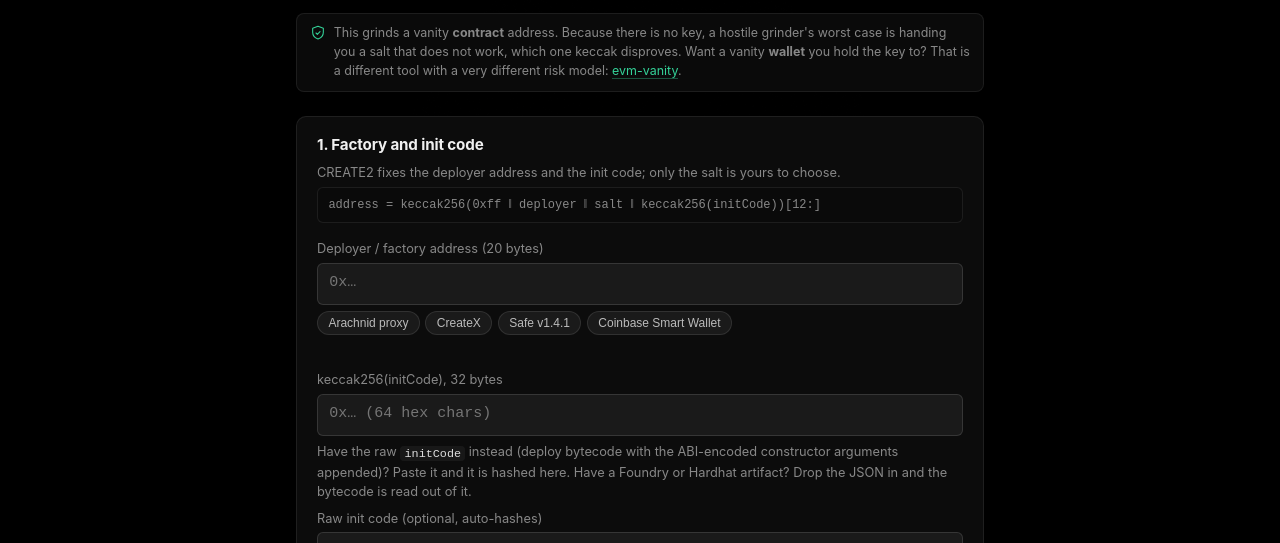
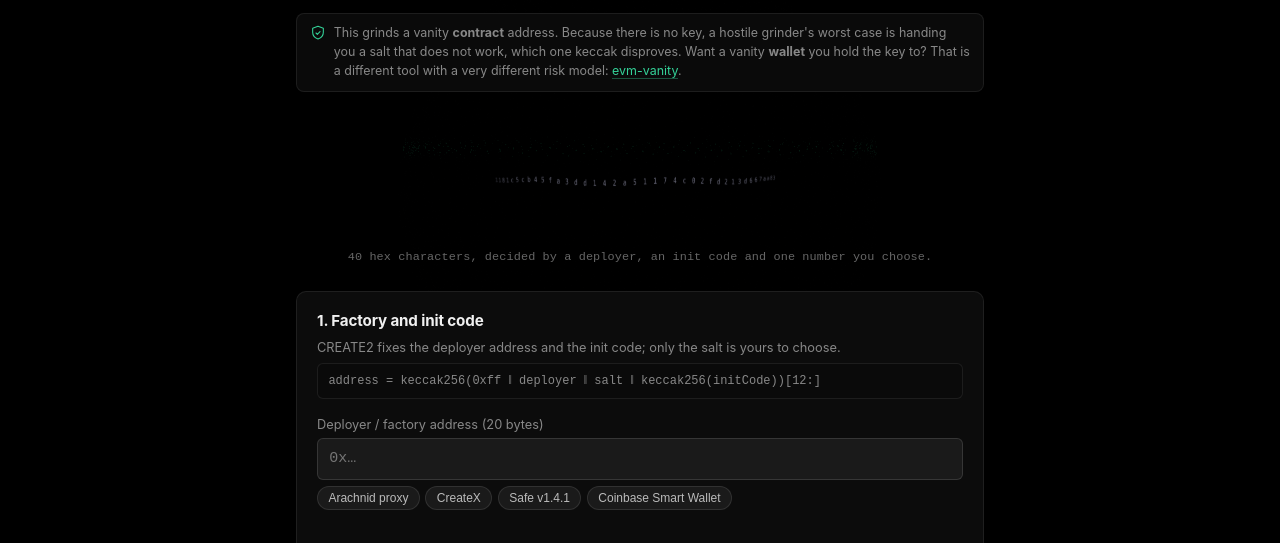
Before and after one commit to nirholas/create2-vanity, a website built with Vite: page index.html in a window 1280 px wide. Shown: the part 207-750 px from the top of the page. Built offline with nearby package versions, Linux system fonts and the light colour scheme.

Commit message:
feat(ui): put the address itself in the hero, as a 3D strip that shows the search
Every character of a candidate address is a quad on a shallow arc, textured from
a glyph atlas built at load, so the page opens on the thing the tool actually
does rather than on a decorative shape.

It is a read-out, not an ornament. The cells the pattern covers hold the
characters that were typed and are drawn nearly twice the size in the accent
colour; the other forty churn at a rate driven by the measured attempt rate, so
the strip visibly speeds up when the grind does and freezes when it is paused.
On a hit the real address is written into the cells and pulses once. The size
hierarchy is the argument: these characters are yours, the rest is entropy you
are paying to sift.

One instanced draw call, no per-frame allocation, parked when the tab is hidden,
frozen under prefers-reduced-motion, and hidden entirely when WebGL is missing.

The glyph lookup falls back across case: a hex atlas is lowercase while an
EIP-55 checksummed address is not, and a strict lookup silently left a churned
character wherever the address carried an uppercase letter.

The README no longer names a preview URL. A credential-free Cloudflare preview
gets a new subdomain on every deploy, so a URL committed here is wrong by the
next push; the command that produces one is the durable thing to write down.

```diff
--- a/index.html
+++ b/index.html
@@ -42,6 +42,11 @@
 				you a salt that does not work, which one keccak disproves. Want a vanity <strong>wallet</strong> you hold the key to?
 				That is a different tool with a very different risk model: <a href="https://github.com/nirholas/evm-vanity" rel="noopener">evm-vanity</a>.
 			</span>
+		</div>
+
+		<div class="hero">
+			<canvas id="hero" aria-hidden="true"></canvas>
+			<p class="hero-caption" id="hero-caption">40 hex characters, decided by a deployer, an init code and one number you choose.</p>
 		</div>
 
 		<div class="card">
--- a/src/ui/app.js
+++ b/src/ui/app.js
@@ -18,9 +18,23 @@ import { difficulty, rarity, formatAttempts, normalizePattern } from '../difficu
 import { initCodeHash, readArtifact, constructorInputs, describeDeployment } from '../create2.js';
 import { FACTORY_LABELS, ARACHNID_PROXY, CREATEX, SAFE_FACTORY, COINBASE_SW } from '../chains.js';
 import { setGrindActivity } from './activity.js';
+import { mountHero } from './hero.js';
 
 const $ = (id) => document.getElementById(id);
 const HEX_ALPHA = '0123456789abcdef';
+
+/**
+ * The hero strip: a candidate address, one quad per character, driven by the
+ * same pattern and rate as the read-outs beside it. The cells the pattern covers
+ * hold the characters that were asked for; the rest churn at the measured attempt
+ * rate and lock to the real address when one is found.
+ */
+const heroStrip = mountHero(document.getElementById('hero'), {
+	alphabet: HEX_ALPHA,
+	length: 40,
+	accent: '#34d399',
+	accentAlt: '#2dd4bf',
+});
 
 /** Measured order of magnitude for one keccak over 85 bytes in a worker. */
 const RATE_PER_CORE = 60_000;
@@ -233,6 +247,7 @@ function update() {
 		: '';
 
 	if (!p.length) {
+		heroStrip.setPattern('', '');
 		$('preview').innerHTML = `<span class="rest">0x</span><span class="rest">${esc(sample())}</span>`;
 		$('est').textContent = 'type a pattern to see estimated time';
 		$('tier').innerHTML = '';
@@ -254,6 +269,7 @@ function update() {
 		`<span class="rest">${esc(mid)}</span>` +
 		(suffix ? `<span class="sfx">${esc(suffix)}</span>` : '');
 
+	heroStrip.setPattern(prefix, suffix);
 	const d = difficulty({ prefix, suffix });
 	const r = rarity({ prefix, suffix });
 	$('est').textContent = `${formatAttempts(d.p50)} salts for an even chance · ${fmtTime(seconds)} on ${cores} cores`;
@@ -295,6 +311,7 @@ function endGrindUI() {
 	coreSlider.disabled = false;
 	$('core-ticks').querySelectorAll('button').forEach((b) => { b.disabled = false; });
 	setGrindActivity(0);
+	heroStrip.setActivity(0);
 }
 
 function showError(message) {
@@ -338,6 +355,8 @@ $('grind').addEventListener('click', async () => {
 
 	abort = new AbortController();
 	controls = {};
+	heroStrip.reset();
+	heroStrip.setPattern(prefix, suffix);
 	try {
 		const result = await grindCreate2Vanity({
 			deployer: deployer.normalized,
@@ -351,7 +370,9 @@ $('grind').addEventListener('click', async () => {
 				$('attempts').textContent = attempts.toLocaleString();
 				$('rate').textContent = paused ? 'paused' : `${Math.round(rate).toLocaleString()}/s`;
 				$('eta').textContent = eta;
-				setGrindActivity(paused ? 0 : Math.min(1, rate / (RATE_PER_CORE * cores)));
+				const load = paused ? 0 : Math.min(1, rate / (RATE_PER_CORE * cores));
+				setGrindActivity(load);
+				heroStrip.setActivity(load);
 			},
 		});
 		renderResult(result, { prefix, suffix }, deployer.normalized, hash.normalized);
@@ -395,6 +416,9 @@ function renderResult(result, pattern, deployer, hash) {
 	const mid = body.slice(pattern.prefix.length, body.length - pattern.suffix.length);
 	const rate = Math.round(result.attempts / (result.durationMs / 1000));
 	const r = rarity(pattern);
+	// The strip stops being a simulation the moment there is an answer.
+	heroStrip.lock(deployment.addressChecksum);
+	$('hero-caption').textContent = `${deployment.addressChecksum.slice(0, 8)}…${deployment.addressChecksum.slice(-4)} · found in ${result.attempts.toLocaleString()} salts`;
 
 	const deployHref = `/deploy.html#${new URLSearchParams({
 		deployer,
--- /dev/null
+++ b/src/ui/glyph-atlas.js
@@ -0,0 +1,54 @@
+/**
+ * A texture atlas of an alphabet, drawn once at load.
+ *
+ * The hero scene renders an address as a ring of characters, and a character in
+ * WebGL is a quad with the right slice of a texture on it. Building that texture
+ * from a canvas keeps the whole thing dependency-free: no font loader, no SDF
+ * pipeline, no network request, and the glyphs match the page's own monospace
+ * stack because the browser draws them with it.
+ *
+ * The atlas is a single row of equal cells, so picking a glyph is one UV offset,
+ * which an instanced attribute can carry.
+ */
+
+/**
+ * @typedef {object} GlyphAtlas
+ * @property {HTMLCanvasElement} canvas
+ * @property {number} columns    cells across
+ * @property {number} cell       pixel size of one cell
+ * @property {string} alphabet
+ * @property {(char: string) => number} indexOf  glyph index, or -1
+ */
+
+/**
+ * @param {string} alphabet the characters to draw, in order
+ * @param {{ cell?: number, color?: string, font?: string }} [opts]
+ * @returns {GlyphAtlas}
+ */
+export function buildGlyphAtlas(alphabet, opts = {}) {
+	const cell = opts.cell ?? 64;
+	const columns = alphabet.length;
+	const canvas = document.createElement('canvas');
+	canvas.width = columns * cell;
+	canvas.height = cell;
+
+	const ctx = canvas.getContext('2d');
+	ctx.clearRect(0, 0, canvas.width, canvas.height);
+	ctx.fillStyle = opts.color ?? '#ffffff';
+	ctx.textAlign = 'center';
+	ctx.textBaseline = 'middle';
+	ctx.font = opts.font ?? `600 ${Math.round(cell * 0.66)}px ui-monospace, SFMono-Regular, Menlo, monospace`;
+
+	for (let i = 0; i < columns; i++) {
+		ctx.fillText(alphabet[i], i * cell + cell / 2, cell / 2 + cell * 0.02);
+	}
+
+	const index = new Map([...alphabet].map((ch, i) => [ch, i]));
+	return {
+		canvas,
+		columns,
+		cell,
+		alphabet,
+		indexOf: (ch) => (index.has(ch) ? index.get(ch) : -1),
+	};
+}
--- /dev/null
+++ b/src/ui/hero.js
@@ -0,0 +1,403 @@
+/**
+ * The hero: an address, in three dimensions, being ground.
+ *
+ * Every character of a candidate address is a quad on a slowly turning ring,
+ * textured from a glyph atlas built at load. While the grinder runs, the
+ * characters churn at a rate driven by the measured attempt rate, and the cells
+ * covered by the pattern are held in the accent colour so you can see exactly
+ * which part of the address is being searched for and which part is noise.
+ *
+ * On a hit the ring locks: the real address is written into the cells, the
+ * matched ones pulse, and the churn stops. That is the whole product in one
+ * image, and it is a read-out rather than an ornament, which is the only kind of
+ * decoration worth shipping.
+ *
+ * Constraints:
+ *   • one instanced draw call, no per-frame allocation;
+ *   • it parks itself when the tab is hidden;
+ *   • `prefers-reduced-motion` stops the churn and the rotation;
+ *   • no WebGL means the canvas hides and the page is unaffected.
+ */
+
+import {
+	Scene, PerspectiveCamera, WebGLRenderer, PlaneGeometry, InstancedMesh,
+	MeshBasicMaterial, CanvasTexture, Object3D, Color, InstancedBufferAttribute,
+	AdditiveBlending, DoubleSide, Group, Vector3,
+} from 'three';
+
+import { buildGlyphAtlas } from './glyph-atlas.js';
+
+/**
+ * @typedef {object} HeroOptions
+ * @property {string} alphabet          characters the address is drawn from
+ * @property {number} length            characters in an address
+ * @property {string} accent            hex colour for matched cells
+ * @property {string} accentAlt         hex colour for the second matched end
+ * @property {string} [idle]            hex colour for unmatched cells
+ * @property {string} [prefixSource]    ignored; kept out of the render loop
+ */
+
+/** @type {{ setPattern: Function, setActivity: Function, lock: Function, reset: Function } | null} */
+let api = null;
+
+/**
+ * Mount the hero on a canvas.
+ *
+ * @param {HTMLCanvasElement} canvas
+ * @param {HeroOptions} options
+ * @returns {{ setPattern(prefix: string, suffix: string): void, setActivity(v: number): void, lock(address: string): void, reset(): void }}
+ */
+export function mountHero(canvas, options) {
+	const alphabet = options.alphabet;
+	const length = options.length;
+
+	let renderer;
+	try {
+		renderer = new WebGLRenderer({ canvas, antialias: true, alpha: true, powerPreference: 'low-power' });
+	} catch {
+		canvas.style.display = 'none';
+		return noopApi();
+	}
+
+	const reduceMotion = window.matchMedia?.('(prefers-reduced-motion: reduce)').matches ?? false;
+	renderer.setPixelRatio(Math.min(window.devicePixelRatio || 1, 2));
+	renderer.setClearColor(0x000000, 0);
+
+	const scene = new Scene();
+	const camera = new PerspectiveCamera(42, 1, 0.1, 100);
+	camera.position.set(0, 0.42, 7.4);
+	camera.lookAt(0, 0.02, 0);
+
+	const ring = new Group();
+	scene.add(ring);
+
+	// ── glyphs ────────────────────────────────────────────────────────────────
+	const atlas = buildGlyphAtlas(alphabet, { cell: 64 });
+	const texture = new CanvasTexture(atlas.canvas);
+	texture.anisotropy = renderer.capabilities.getMaxAnisotropy?.() ?? 1;
+
+	// One cell of the atlas, so the geometry's UVs address a single glyph and an
+	// instanced attribute slides the window along the row.
+	const geometry = new PlaneGeometry(0.40, 0.60);
+	const uv = geometry.attributes.uv;
+	for (let i = 0; i < uv.count; i++) uv.setX(i, uv.getX(i) / atlas.columns);
+	uv.needsUpdate = true;
+
+	const material = new MeshBasicMaterial({
+		map: texture,
+		transparent: true,
+		depthWrite: false,
+		side: DoubleSide,
+		blending: AdditiveBlending,
+	});
+
+	// Per-instance glyph offset and colour, injected into the standard material
+	// rather than writing a shader from scratch: fewer moving parts, same result.
+	const offsets = new Float32Array(length);
+	material.onBeforeCompile = (shader) => {
+		shader.vertexShader = shader.vertexShader
+			.replace('#include <common>', '#include <common>\n\t\t\tattribute float aGlyph;\n\t\t\tvarying float vGlyph;')
+			.replace('#include <begin_vertex>', '#include <begin_vertex>\n\t\t\tvGlyph = aGlyph;');
+		shader.fragmentShader = shader.fragmentShader
+			.replace('#include <common>', '#include <common>\n\t\t\tvarying float vGlyph;\n\t\t\tuniform float uColumns;')
+			.replace('#include <map_fragment>', `
+				vec2 glyphUv = vMapUv + vec2(vGlyph / uColumns, 0.0);
+				vec4 sampledDiffuseColor = texture2D(map, glyphUv);
+				diffuseColor *= sampledDiffuseColor;
+			`);
+		shader.uniforms.uColumns = { value: atlas.columns };
+	};
+
+	const mesh = new InstancedMesh(geometry, material, length);
+	mesh.instanceMatrix.setUsage(35048); // DynamicDrawUsage
+	mesh.geometry.setAttribute('aGlyph', new InstancedBufferAttribute(offsets, 1));
+	ring.add(mesh);
+
+	// ── layout ────────────────────────────────────────────────────────────────
+	// The address lies along a shallow arc that bends away at the ends, so it
+	// reads left to right like text while still being a thing in space.
+	//
+	// The important decision is the size hierarchy. Forty-four characters across
+	// a hero strip are individually tiny, so the cells covered by the pattern are
+	// drawn large and lit while the rest stay small and dim. The picture then says
+	// what the product does: these characters are yours, the other forty are
+	// entropy you are paying to sift.
+	// The canvas is a wide, short strip, so the horizontal frustum is several
+	// times the vertical one and the line can be far wider than it looks like it
+	// should be. SPREAD is tuned against that aspect, not against the field of
+	// view alone.
+	const SPREAD = 17.6;
+	const BEND = 3.4;
+	const dummy = new Object3D();
+
+	const idle = new Color(options.idle ?? '#5c5c6b');
+	const accent = new Color(options.accent);
+	const accentAlt = new Color(options.accentAlt);
+	const colors = Array.from({ length }, () => idle.clone());
+
+	for (let i = 0; i < length; i++) mesh.setColorAt(i, idle);
+
+	/**
+	 * Lay the cells out on one line with variable widths.
+	 *
+	 * Matched cells are drawn nearly twice the size of the rest, so the spacing
+	 * has to be computed from the widths rather than assumed uniform, or the big
+	 * ones collide with their neighbours. Running the cumulative sum every frame
+	 * costs nothing at this count and keeps the layout correct the instant the
+	 * pattern changes.
+	 */
+	function placeCells(time) {
+		const widths = new Array(length);
+		let total = 0;
+		for (let i = 0; i < length; i++) {
+			widths[i] = isMatched(i) ? 1.95 : 0.95;
+			total += widths[i];
+		}
+		const unit = SPREAD / total;
+
+		let cursor = 0;
+		for (let i = 0; i < length; i++) {
+			const centre = (cursor + widths[i] / 2) * unit - SPREAD / 2;
+			cursor += widths[i];
+
+			const t = centre / SPREAD;                 // roughly -0.5 … 0.5
+			const matched = isMatched(i);
+			const wave = reduceMotion ? 0 : Math.sin(time * 0.9 + i * 0.42) * 0.06;
+
+			dummy.position.set(centre, wave, -BEND * t * t * 4);
+			// Billboard toward the camera, then yaw with position so the strip has
+			// depth instead of reading as a flat texture.
+			dummy.lookAt(camera.position);
+			dummy.rotateY(-t * 0.5);
+			dummy.scale.setScalar(widths[i]);
+			dummy.updateMatrix();
+			mesh.setMatrixAt(i, dummy.matrix);
+
+			// Fade the ends into the dark rather than clipping them. Additive
+			// blending turns a darker colour into a dimmer glyph.
+			const fade = 1 - Math.pow(Math.abs(t) * 2, 2.6) * 0.72;
+			const base = !matched ? idle : (i < prefixLength ? accent : accentAlt);
+			colors[i].copy(base).multiplyScalar(matched ? 1 : Math.max(0.12, fade));
+			mesh.setColorAt(i, colors[i]);
+		}
+		mesh.instanceMatrix.needsUpdate = true;
+		if (mesh.instanceColor) mesh.instanceColor.needsUpdate = true;
+	}
+
+	// ── state ─────────────────────────────────────────────────────────────────
+	let prefixLength = 0;
+	let suffixLength = 0;
+	let activity = 0;
+	let smoothed = 0;
+	let locked = null;
+	let lockedAt = 0;
+	let churnAccumulator = 0;
+
+	function isMatched(i) {
+		return i < prefixLength || i >= length - suffixLength;
+	}
+
+	/** Seed the instance colours; `placeCells` refreshes them every frame. */
+	function paint() {
+		for (let i = 0; i < length; i++) {
+			colors[i].copy(!isMatched(i) ? idle : (i < prefixLength ? accent : accentAlt));
+			mesh.setColorAt(i, colors[i]);
+		}
+		if (mesh.instanceColor) mesh.instanceColor.needsUpdate = true;
+	}
+
+	function randomGlyph() {
+		return Math.floor(Math.random() * atlas.columns);
+	}
+
+	/**
+	 * Roll `count` random cells to new characters.
+	 *
+	 * Cells covered by the pattern are never rolled: they hold the characters
+	 * that were asked for, so the strip reads as "this is what I want, and this
+	 * is the entropy being sifted for it" rather than as undifferentiated noise.
+	 */
+	function churn(count) {
+		if (locked) return;
+		for (let n = 0; n < count; n++) {
+			const i = Math.floor(Math.random() * length);
+			if (isMatched(i)) continue;
+			offsets[i] = randomGlyph();
+		}
+		mesh.geometry.attributes.aGlyph.needsUpdate = true;
+	}
+
+	/**
+	 * The atlas index for a character, falling back to the other case.
+	 *
+	 * A hex alphabet is lowercase, but an EIP-55 checksummed address is not, so a
+	 * strict lookup silently leaves a churned glyph wherever the address happens
+	 * to carry an uppercase letter. Base58 keeps both cases and matches exactly,
+	 * so trying the literal character first is what makes one lookup correct for
+	 * both alphabets.
+	 * @param {string|undefined} ch
+	 * @returns {number} atlas index, or -1
+	 */
+	function glyphFor(ch) {
+		if (!ch) return -1;
+		const exact = atlas.indexOf(ch);
+		if (exact >= 0) return exact;
+		const lower = atlas.indexOf(ch.toLowerCase());
+		if (lower >= 0) return lower;
+		return atlas.indexOf(ch.toUpperCase());
+	}
+
+	/** Write the requested characters into the cells the pattern covers. */
+	function writePattern(prefix, suffix) {
+		for (let i = 0; i < prefix.length && i < length; i++) {
+			const index = glyphFor(prefix[i]);
+			if (index >= 0) offsets[i] = index;
+		}
+		for (let i = 0; i < suffix.length && i < length; i++) {
+			const index = glyphFor(suffix[suffix.length - 1 - i]);
+			if (index >= 0) offsets[length - 1 - i] = index;
+		}
+		mesh.geometry.attributes.aGlyph.needsUpdate = true;
+	}
+
+	for (let i = 0; i < length; i++) offsets[i] = randomGlyph();
+	paint();
+
+	// ── loop ──────────────────────────────────────────────────────────────────
+	function resize() {
+		const width = canvas.clientWidth || canvas.parentElement?.clientWidth || 640;
+		const height = canvas.clientHeight || 260;
+		renderer.setSize(width, height, false);
+		camera.aspect = width / Math.max(1, height);
+		camera.updateProjectionMatrix();
+	}
+	resize();
+	window.addEventListener('resize', resize, { passive: true });
+
+	let raf = 0;
+	let last = performance.now();
+
+	function frame(now) {
+		raf = requestAnimationFrame(frame);
+		const dt = Math.min(0.05, (now - last) / 1000);
+		last = now;
+		const time = now / 1000;
+
+		smoothed += (activity - smoothed) * Math.min(1, dt * 3);
+
+		if (!reduceMotion) {
+			ring.rotation.y = Math.sin(time * 0.11) * 0.055;
+			ring.rotation.x = Math.sin(time * 0.08) * 0.02;
+
+			// Idle churn keeps the hero alive; a running grind drives it much faster,
+			// so the visual speed is the reported rate rather than a fixed animation.
+			const perSecond = locked ? 0 : 6 + smoothed * 220;
+			churnAccumulator += perSecond * dt;
+			const steps = Math.floor(churnAccumulator);
+			if (steps > 0) {
+				churnAccumulator -= steps;
+				churn(Math.min(steps, 240));
+			}
+		}
+
+		placeCells(time);
+
+		if (locked) {
+			// A short pulse across the matched cells once the answer lands, then rest.
+			const age = time - lockedAt;
+			const pulse = Math.max(0, 1 - age / 1.6);
+			if (pulse > 0) {
+				for (let i = 0; i < length; i++) {
+					if (!isMatched(i)) continue;
+					const wave = Math.max(0, Math.sin(age * 4 - i * 0.25)) * pulse;
+					colors[i].lerp(WHITE, wave * 0.7);
+					mesh.setColorAt(i, colors[i]);
+				}
+				if (mesh.instanceColor) mesh.instanceColor.needsUpdate = true;
+			}
+		}
+		renderer.render(scene, camera);
+	}
+	const WHITE = new Color('#ffffff');
+	raf = requestAnimationFrame(frame);
+
+	document.addEventListener('visibilitychange', () => {
+		if (document.hidden) {
+			cancelAnimationFrame(raf);
+			raf = 0;
+		} else if (!raf) {
+			last = performance.now();
+			raf = requestAnimationFrame(frame);
+		}
+	});
+
+	api = {
+		/**
+		 * Tell the hero which cells the pattern covers.
+		 * @param {string} prefix
+		 * @param {string} suffix
+		 */
+		setPattern(prefix, suffix) {
+			const head = String(prefix || '');
+			const tail = String(suffix || '');
+			prefixLength = Math.min(length, head.length);
+			suffixLength = Math.min(length - prefixLength, tail.length);
+			if (locked) return;
+			// Cells that leave the pattern go back to churning, so shortening a
+			// prefix does not strand its old characters on the strip.
+			for (let i = 0; i < length; i++) {
+				if (!isMatched(i)) offsets[i] = randomGlyph();
+			}
+			writePattern(head.slice(0, prefixLength), tail.slice(tail.length - suffixLength));
+			paint();
+		},
+		/** @param {number} value 0 idle, 1 grinding flat out */
+		setActivity(value) {
+			const n = Number(value);
+			activity = Number.isFinite(n) ? Math.max(0, Math.min(1, n)) : 0;
+		},
+		/**
+		 * Write a real address into the ring and stop churning.
+		 * @param {string} address rendered form, without any `0x`
+		 */
+		lock(address) {
+			const body = String(address || '').replace(/^0x/i, '');
+			for (let i = 0; i < length; i++) {
+				const index = glyphFor(body[i]);
+				offsets[i] = index >= 0 ? index : offsets[i];
+			}
+			mesh.geometry.attributes.aGlyph.needsUpdate = true;
+			locked = body;
+			lockedAt = performance.now() / 1000;
+			activity = 0;
+		},
+		/** Back to churning, for a second run. */
+		reset() {
+			locked = null;
+			paint();
+		},
+
+		/**
+		 * The characters currently on the ring, in order. Exists so a test can
+		 * assert the hero shows the address it was given rather than something
+		 * that merely looks plausible at 8 pixels.
+		 * @returns {string}
+		 */
+		readout() {
+			let out = '';
+			for (let i = 0; i < length; i++) out += alphabet[offsets[i]] ?? '?';
+			return out;
+		},
+	};
+	return api;
+}
+
+/** @returns {{ setPattern: Function, setActivity: Function, lock: Function, reset: Function }} */
+function noopApi() {
+	return { setPattern() {}, setActivity() {}, lock() {}, reset() {} };
+}
+
+/** The mounted hero, or a no-op stand-in when the canvas is absent. */
+export function hero() {
+	return api ?? noopApi();
+}
--- a/src/ui/site.css
+++ b/src/ui/site.css
@@ -203,3 +203,9 @@ textarea.t { font-family: ui-monospace, monospace; font-size: .78rem; min-height
 .kv:last-child { border-bottom: none; } .kv .k { color: #666; } .kv .v { font-weight: 700; font-family: ui-monospace, monospace; }
 .mono { font-family: ui-monospace, monospace; word-break: break-all; }
 textarea.t { width: 100%; font: inherit; font-family: ui-monospace, monospace; font-size: .78rem; background: #1a1a1a; color: var(--fg); border: 1px solid rgba(255,255,255,.12); border-radius: 6px; padding: .6rem .8rem; min-height: 9rem; resize: vertical; }
+
+/* ── Hero: the address strip ── */
+.hero { position: relative; margin: .2rem 0 1.5rem; }
+.hero canvas { display: block; width: 100%; height: 132px; }
+@media (max-width: 600px) { .hero canvas { height: 104px; } }
+.hero-caption { text-align: center; font-size: .74rem; color: #666; margin: .1rem 0 0; font-family: ui-monospace, monospace; letter-spacing: .01em; }
```
Also changed, not shown: README.md.
